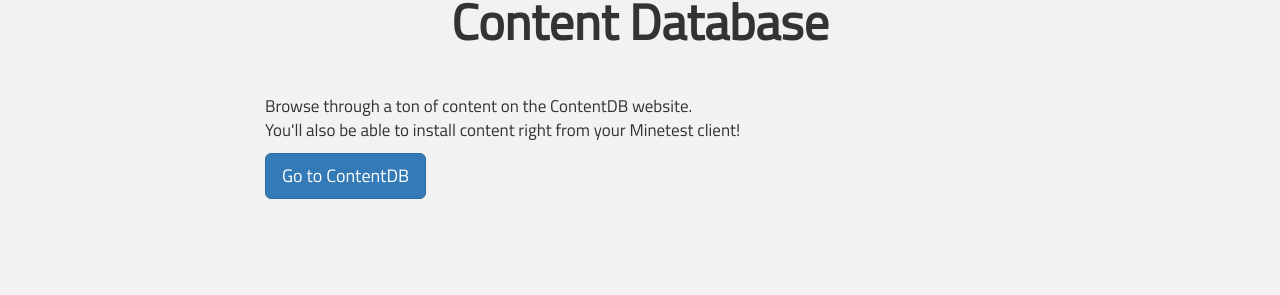
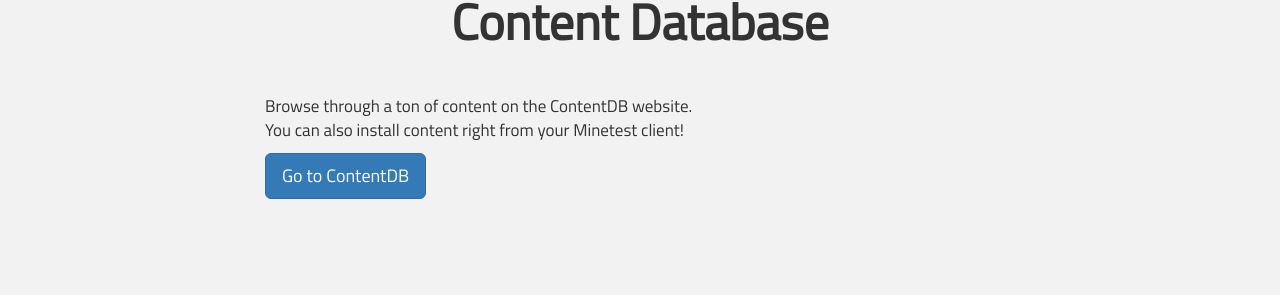
Before and after one commit to minetest/minetest.github.io, a Jekyll site: the page built from customize.html, in a window 1280 px wide and 900 px high. Shown: the part 396-691 px from the top of the window. Built offline with Jekyll 4.4.1, drawn with Linux system fonts in a browser that asks for light colours; comment, search, counter and statistics services are not loaded.

Commit message:
Improve sentence again

```diff
--- a/customize.html
+++ b/customize.html
@@ -13,7 +13,7 @@ redirect_from:
 
 <p>
   Browse through a ton of content on the ContentDB website.<br>
-  You'll also be able to install content right from your Minetest client!
+  You can also install content right from your Minetest client!
 </p>
 
 <p>
```
